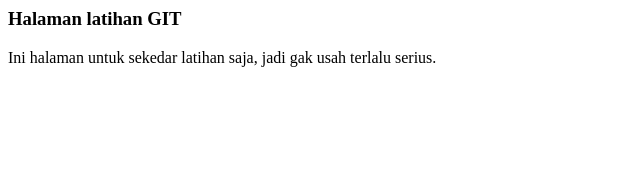
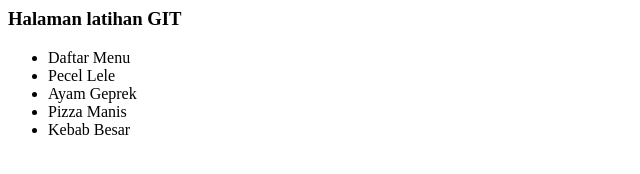
Before and after one commit to nonaayu/latihan_git, a plain HTML site: page index.html in a window 1280 px wide. Shown: the whole page, without its empty margins (0-640 px from the left). Drawn offline with Linux system fonts and the light colour scheme.

Commit message:
nambah list di index.html

```diff
--- a/index.html
+++ b/index.html
@@ -4,8 +4,13 @@
 </head>
 <body>
 	<h3> Halaman latihan GIT </h3>
-	<p>
-		Ini halaman untuk sekedar latihan saja, jadi gak usah terlalu serius.
-	</p>
+
+	<ul>
+		<li>Daftar Menu</li>
+		<li>Pecel Lele</li>
+		<li>Ayam Geprek</li>
+		<li>Pizza Manis</li>
+		<li>Kebab Besar</li>
+	</ul>
 </body>
 <html>
```
